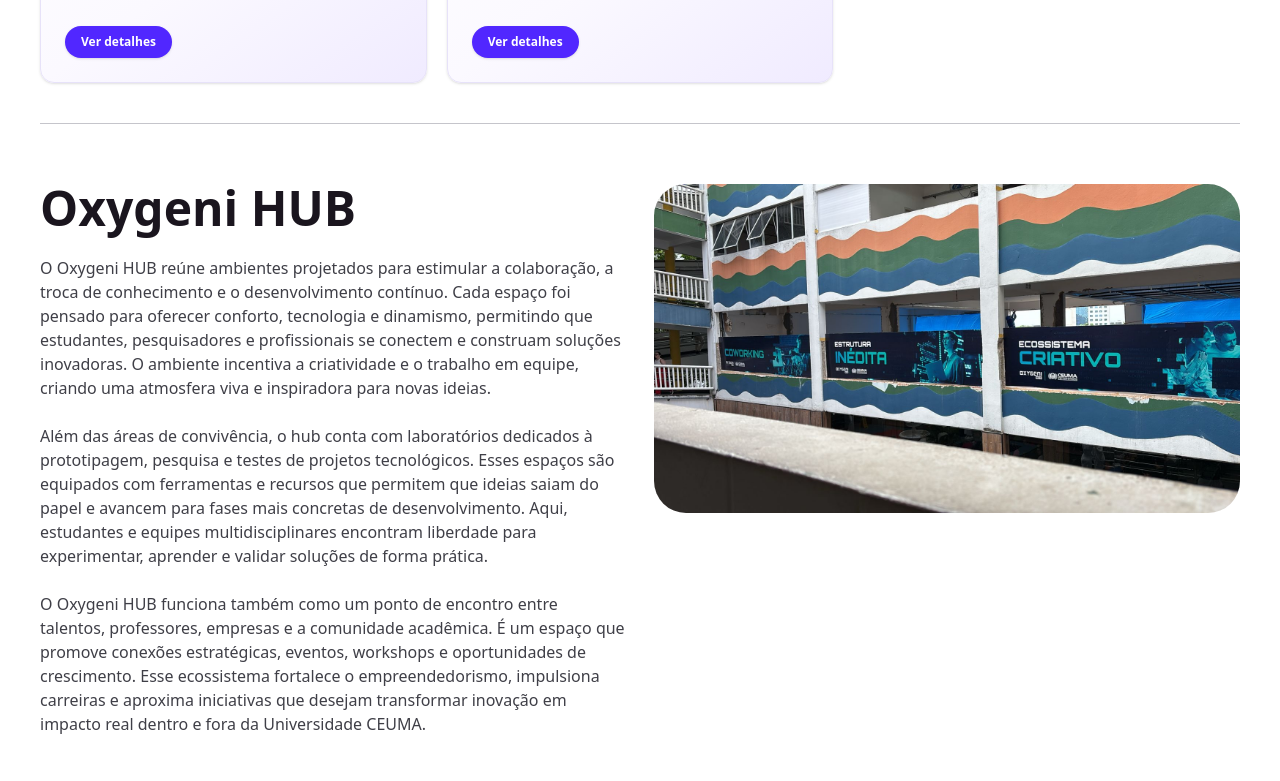
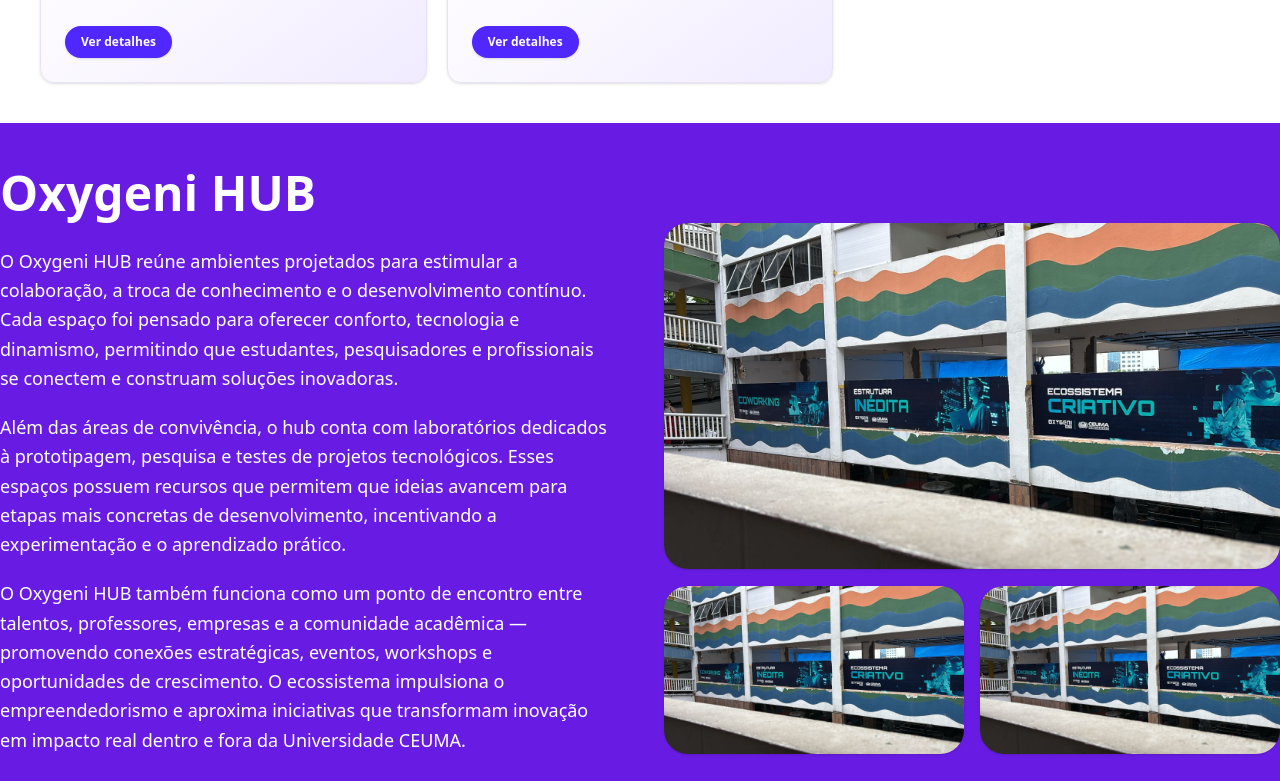
Before and after one commit to eu-pedro/landing-page-oxygeni, a Next.js app: page / in a window 1280 px wide. Shown: the part 1540-2321 px from the top of the page. Built offline with nearby package versions, Linux system fonts and the light colour scheme.

Commit message:
fix: alterando cores da seção do Oxygeni HUB

```diff
--- a/app/page.tsx
+++ b/app/page.tsx
@@ -101,70 +101,87 @@
           <h2 className="text-[#1A151E] text-3xl font-bold">Alguma coisa</h2>
           <ActivitiesGrid />
         </section>
-        <section className=" px-10 ">
-          <div className="h-[0.8px] bg-zinc-400/60 w-full mb-15" />
+      </div>
 
-          <div className="grid lg:grid-cols-2 gap-7 grid-cols-1">
-            <div className="">
-              <h2 className="text-[#1A151E] text-5xl font-bold">Oxygeni HUB</h2>
+      <section className="bg-[#681CE3] py-10">
+        <div className="max-w-7xl mx-auto">
+          <h2 className="text-white text-5xl font-bold leading-tight">
+            Oxygeni HUB
+          </h2>
+          <div className="grid lg:grid-cols-2 gap-12">
+            <div>
               <motion.p
-                initial={{ opacity: 0, y: 10 }}
+                initial={{ opacity: 0, y: 12 }}
                 animate={{ opacity: 1, y: 0 }}
-                transition={{ duration: 0.6, ease: "easeOut", delay: 0.3 }}
-                className="text-zinc-700 md:text-base mt-6 text-left font-normal"
+                transition={{ duration: 0.6, ease: "easeOut", delay: 0.2 }}
+                className="text-white md:text-lg mt-6 font-normal leading-relaxed"
               >
                 O Oxygeni HUB reúne ambientes projetados para estimular a
                 colaboração, a troca de conhecimento e o desenvolvimento
                 contínuo. Cada espaço foi pensado para oferecer conforto,
                 tecnologia e dinamismo, permitindo que estudantes, pesquisadores
-                e profissionais se conectem e construam soluções inovadoras. O
-                ambiente incentiva a criatividade e o trabalho em equipe,
-                criando uma atmosfera viva e inspiradora para novas ideias.
+                e profissionais se conectem e construam soluções inovadoras.
               </motion.p>
 
               <motion.p
-                initial={{ opacity: 0, y: 10 }}
+                initial={{ opacity: 0, y: 12 }}
                 animate={{ opacity: 1, y: 0 }}
-                transition={{ duration: 0.6, ease: "easeOut", delay: 0.3 }}
-                className="text-zinc-700 md:text-base mt-6 text-left font-normal"
+                transition={{ duration: 0.6, ease: "easeOut", delay: 0.35 }}
+                className="text-white md:text-lg mt-5 font-normal leading-relaxed"
               >
                 Além das áreas de convivência, o hub conta com laboratórios
                 dedicados à prototipagem, pesquisa e testes de projetos
-                tecnológicos. Esses espaços são equipados com ferramentas e
-                recursos que permitem que ideias saiam do papel e avancem para
-                fases mais concretas de desenvolvimento. Aqui, estudantes e
-                equipes multidisciplinares encontram liberdade para
-                experimentar, aprender e validar soluções de forma prática.
+                tecnológicos. Esses espaços possuem recursos que permitem que
+                ideias avancem para etapas mais concretas de desenvolvimento,
+                incentivando a experimentação e o aprendizado prático.
               </motion.p>
 
               <motion.p
-                initial={{ opacity: 0, y: 10 }}
+                initial={{ opacity: 0, y: 12 }}
                 animate={{ opacity: 1, y: 0 }}
-                transition={{ duration: 0.6, ease: "easeOut", delay: 0.3 }}
-                className="text-zinc-700 md:text-base mt-6 text-left font-normal"
+                transition={{ duration: 0.6, ease: "easeOut", delay: 0.45 }}
+                className="text-white md:text-lg mt-5 font-normal leading-relaxed"
               >
-                O Oxygeni HUB funciona também como um ponto de encontro entre
-                talentos, professores, empresas e a comunidade acadêmica. É um
-                espaço que promove conexões estratégicas, eventos, workshops e
-                oportunidades de crescimento. Esse ecossistema fortalece o
-                empreendedorismo, impulsiona carreiras e aproxima iniciativas
-                que desejam transformar inovação em impacto real dentro e fora
-                da Universidade CEUMA.
+                O Oxygeni HUB também funciona como um ponto de encontro entre
+                talentos, professores, empresas e a comunidade acadêmica —
+                promovendo conexões estratégicas, eventos, workshops e
+                oportunidades de crescimento. O ecossistema impulsiona o
+                empreendedorismo e aproxima iniciativas que transformam inovação
+                em impacto real dentro e fora da Universidade CEUMA.
               </motion.p>
             </div>
 
-            <figure>
+            <figure className="grid grid-cols-2 gap-4">
               <Image
                 src="/oxygeni-hub.jpeg"
                 width={1080}
                 height={700}
-                alt=""
-                className="rounded-4xl"
+                alt="Oxygeni HUB"
+                className="rounded-3xl col-span-2 object-cover shadow-sm"
+              />
+
+              <Image
+                src="/oxygeni-hub.jpeg"
+                width={1080}
+                height={700}
+                alt="Oxygeni HUB espaço 1"
+                className="rounded-3xl object-cover shadow-sm"
+              />
+
+              <Image
+                src="/oxygeni-hub.jpeg"
+                width={1080}
+                height={700}
+                alt="Oxygeni HUB espaço 2"
+                className="rounded-3xl object-cover shadow-sm"
               />
             </figure>
           </div>
+        </div>
+      </section>
 
-          <div className="mt-10 mb-10">
+
+      <div className="max-w-7xl mx-auto mt-10 mb-10">
         <h2 className="text-[#1A151E] text-5xl font-bold">Espaços</h2>
         <div className="grid grid-cols-1 sm:grid-cols-2 lg:grid-cols-3 gap-6 mt-6">
           {spaces.map((space) => (
@@ -176,8 +193,6 @@
             />
           ))}
         </div>
-          </div>
-        </section>
       </div>
     </main>
   );
@@ -224,7 +239,7 @@
       >
         <div className="group relative h-full overflow-hidden rounded-2xl border border-zinc-100 bg-white transition duration-200 hover:shadow-xl">
           <div className="p-4">
-            <h2 className="my-4 text-lg font-bold text-zinc-700">
+            <h2 className="my-4 text-lg font-bold text-white">
               {blogContent.title}
             </h2>
             <h2 className="my-4 text-sm font-normal text-zinc-500">
```
Lines whose indentation alone changed are shown as unchanged.
